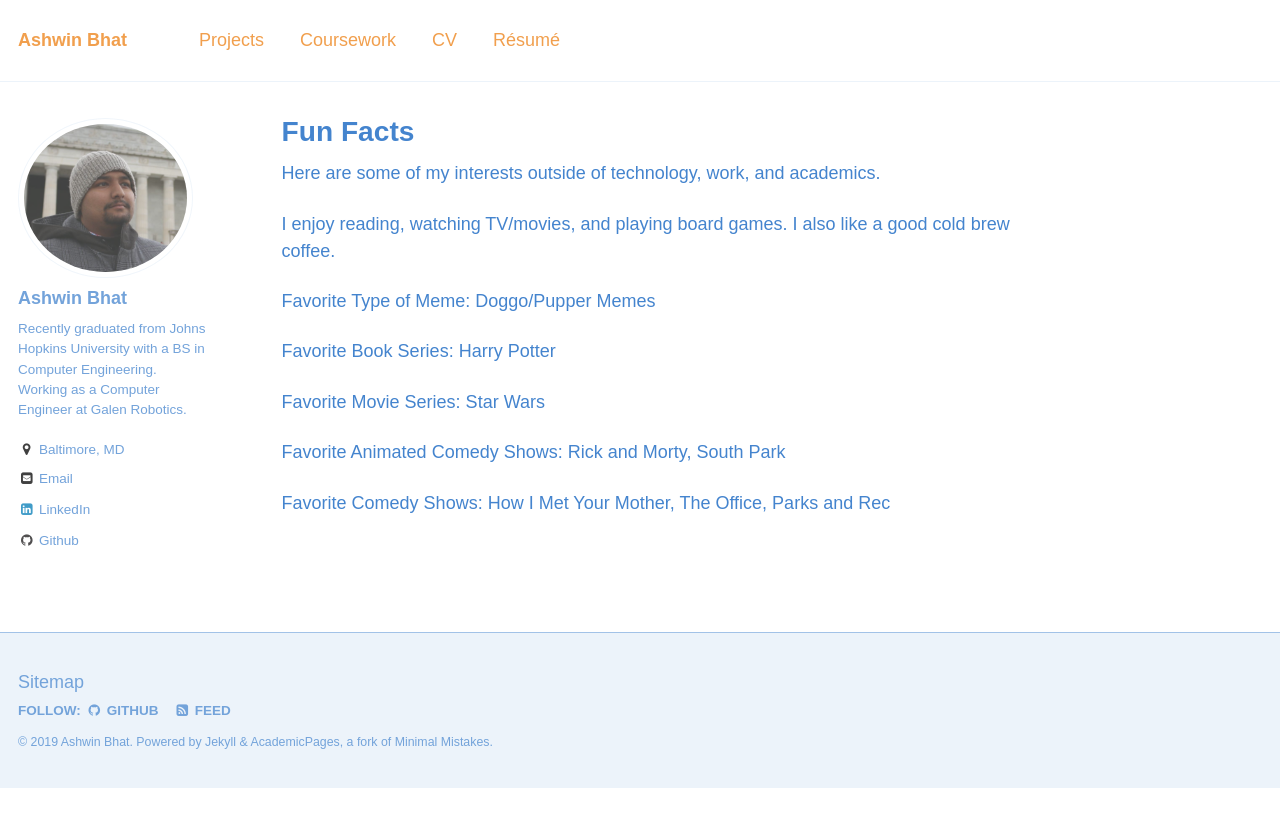
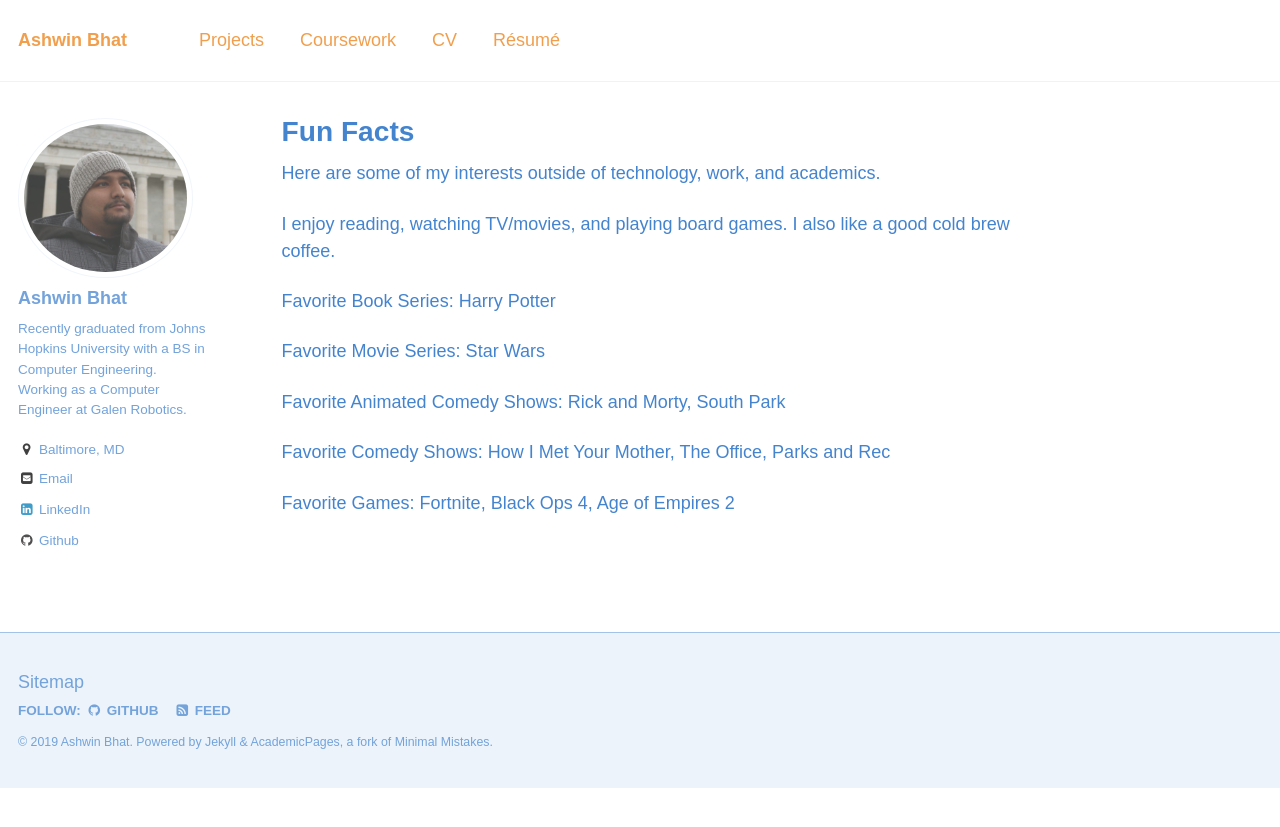
Before and after one commit to The-Shwin/the-shwin.github.io, a Jekyll site: the page built from _pages/fun_facts.md, in a window 1280 px wide. Shown: the top 827 px of the page. Built offline with Jekyll 4.4.1, drawn with Linux system fonts in a browser that asks for light colours; some web fonts are replaced.

Commit message:
Update fun_facts.md

```diff
--- a/_pages/fun_facts.md
+++ b/_pages/fun_facts.md
@@ -8,7 +8,6 @@ Here are some of my interests outside of technology, work, and academics.
 
 I enjoy reading, watching TV/movies, and playing board games. I also like a good cold brew coffee.
 
-Favorite Type of Meme: Doggo/Pupper Memes
 
 Favorite Book Series: Harry Potter
 
@@ -17,3 +16,5 @@ Favorite Movie Series: Star Wars
 Favorite Animated Comedy Shows: Rick and Morty, South Park
 
 Favorite Comedy Shows: How I Met Your Mother, The Office, Parks and Rec
+
+Favorite Games: Fortnite, Black Ops 4, Age of Empires 2
```
